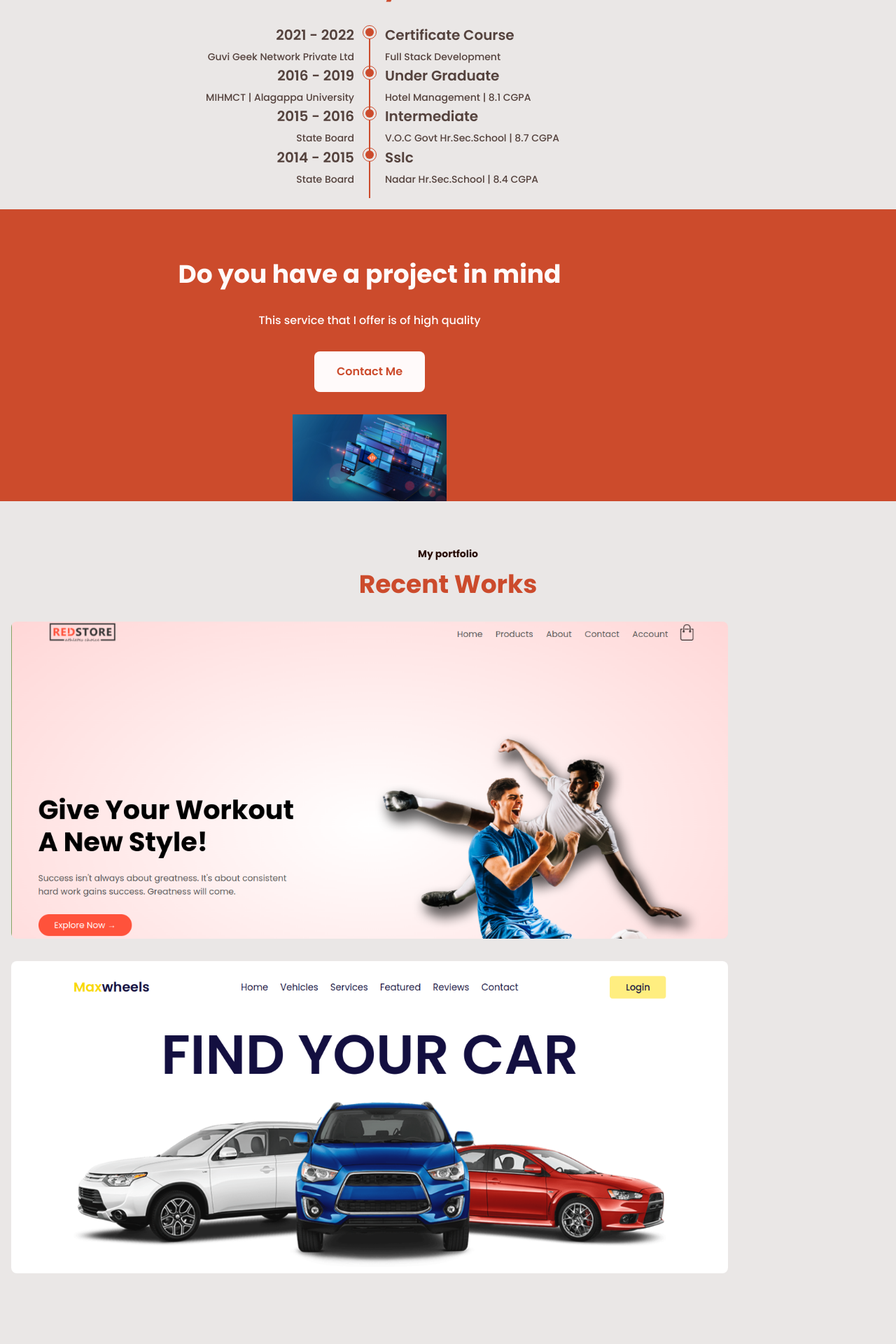
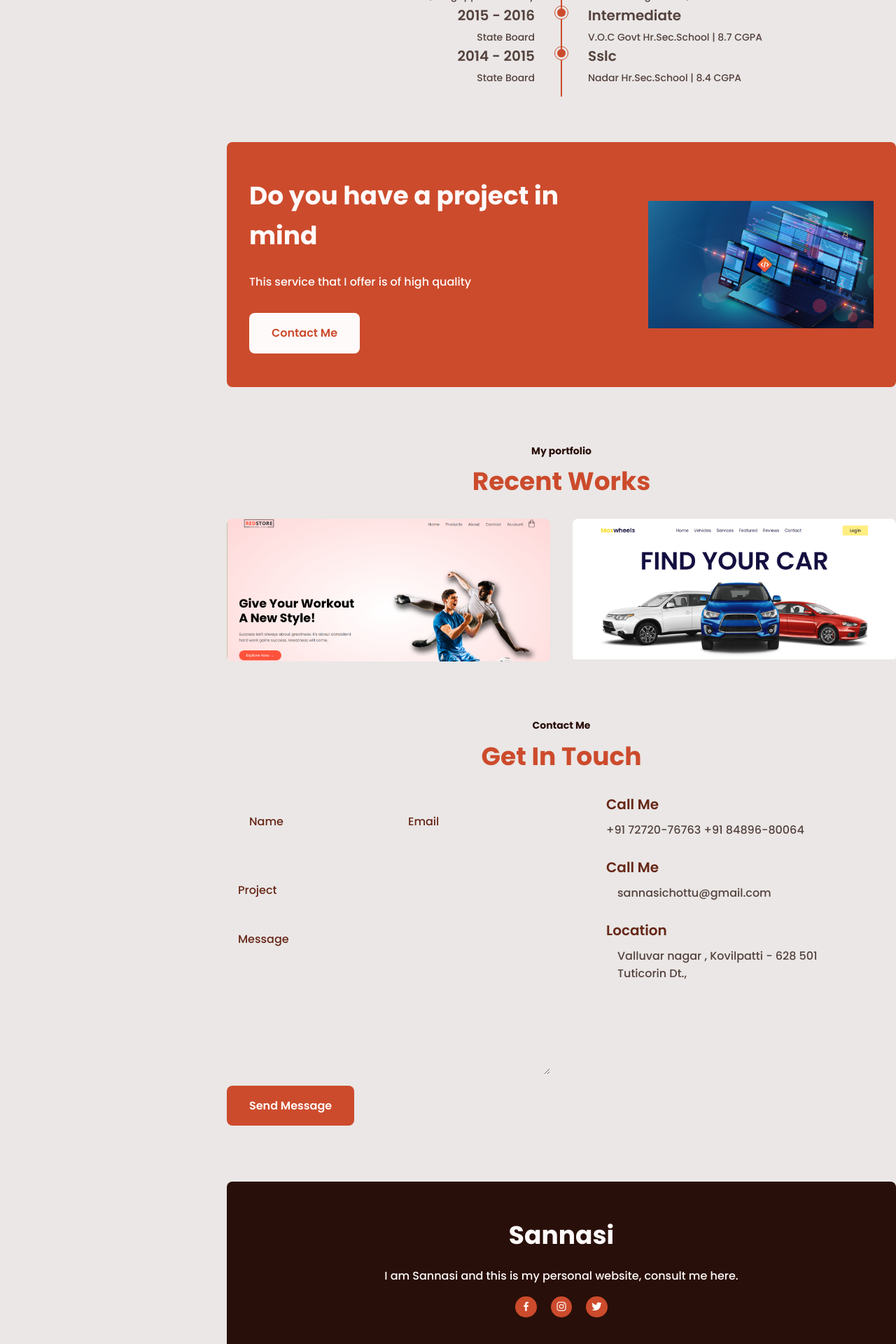
Before and after one commit to Sannasichottu/Portfolio-sannasi, a PHP site: page / in a window 1280 px wide. Shown: the part 2520-4440 px from the top of the page at 70% size. Run offline with PHP 8.4, Linux system fonts and the light colour scheme.

Commit message:
media quries changes

```diff
--- a/assets/css/styles.css
+++ b/assets/css/styles.css
@@ -129,6 +129,7 @@ img {
   height: var(--header-height);
   display: flex;
   justify-content: space-between;
+  align-items: center;
 }
 .nav_menu {
   position: fixed;
@@ -487,5 +488,133 @@ img {
   padding-left: 1rem;
 }
 /* ===== FOOTER =====*/
+.footer {
+  background-color: var(--first-color-darken);
+  color: var(--first-color-lighten);
+  text-align: center;
+}
+.footer_title {
+  font-size: var(--h1-font-size);
+  margin-bottom: var(--mb-2);
+}
+.footer_description {
+  margin-bottom: var(--mb-2);
+}
+.footer-social {
+  margin-bottom: 3rem;
+}
+.footer_link {
+  display: inline-flex;
+  background-color: var(--first-color);
+  color: var(--first-color-lighten);
+  font-size: 1.1rem;
+  border-radius: 50%;
+  padding: 0.4rem;
+  margin: 0 var(--mb-1);
+  transition: 0.3s;
+}
+.footer_link:hover {
+  background-color: var(--first-color-lighten);
+  color: var(--first-color);
+}
+.footer_copy {
+  font-size: var(--smaller-font-size);
+  color: var(--text-color);
+}
+/* ===== MEDIA QUERIES=====*/
+@media screen and (min-width: 768px) {
+  .home_button {
+    width: initial;
+  }
+  .nav_menu {
+    width: var(--nav-width);
+  }
+  .about_container,
+  .skills_container,
+  .works_container,
+  .contact_container,
+  .contact_input {
+    grid-template-columns: repeat(2, 1fr);
+  }
+  .about_data {
+    text-align: initial;
+  }
+  .about_description {
+    margin-bottom: var(--mb-5);
+  }
+  .about_img {
+    width: 220px;
+  }
+  .about_information {
+    padding-left: 4rem;
+  }
+  .education_time {
+    padding: 0 2rem;
+  }
+  .project {
+    background: none;
+  }
+  .project_container {
+    background-color: var(--first-color);
+    grid-template-columns: 2fr 1.2fr;
+    padding: 0 2rem;
+    border-radius: 0.5rem;
+  }
+  .project_data {
+    padding: 3rem 0;
+  }
+  .project-title,
+  .project_data {
+    text-align: initial;
+  }
+  .project_img {
+    width: 330px;
+    align-self: center;
+  }
+  .contact_input {
+    display: grid;
+    column-gap: 1.5rem;
+  }
+  .contact_info {
+    padding-left: 3rem;
+  }
+  .footer {
+    background: none;
+  }
+  .footer_container {
+    background-color: var(--first-color-darken);
+    padding: 3rem 0;
+    border-radius: 0.5rem;
+  }
+}
 
-/* ===== MEDIA QUERIES=====*/
+@media screen and (min-width: 1024px) {
+  body {
+    margin: 0;
+    padding-left: var(--nav-width);
+  }
+  .l-header {
+    width: 0;
+  }
+  .nav_toggle,
+  nav_logo,
+  .nav_close {
+    display: none;
+  }
+  .nav_menu {
+    left: 0;
+  }
+  .home_container {
+    height: 100vh;
+  }
+  .section {
+    padding: 3rem 0 2rem;
+  }
+  .bd-grid {
+    margin-left: auto;
+    margin-right: auto;
+  }
+  .works_container {
+    grid-template-columns: repeat(2, 1fr);
+  }
+}
--- a/index.html
+++ b/index.html
@@ -335,18 +335,27 @@
             <span class="contact_text">Valluvar nagar , Kovilpatti - 628 501</span>
             <span class="contact_text">Tuticorin Dt., </span>
           </div>
-
         </div>
-
       </div>
-
     </section>
-
-
     </main>
 
     <!--===== FOOTER =====-->
+    <footer class="footer section">
+      <div class="footer_container bd-grid">
+        <h1 class="footer_title">Sannasi</h1>
+        <p class="footer_description">I am Sannasi and this is my personal website, consult me here.</p>
 
+        <div class="footer-social">
+          <a href="https://www.facebook.com/profile.php?id=100008169066805" class="footer_link"><i class='bx bxl-facebook' ></i></a>
+          <a href="https://www.instagram.com/sannasi_chotu/" class="footer_link"><i class='bx bxl-instagram' ></i></a>
+          <a href="https://twitter.com/ChottuSannasi" class="footer_link"><i class='bx bxl-twitter' ></i></a>
+        </div>
+
+        <p class="footer_copy">All right reserved by Bedimcode - 2022</p>
+
+      </div>
+    </footer>
     <!--===== MAIN JS =====-->
     <script src="./assets/js/main.js"></script>
   </body>
```
